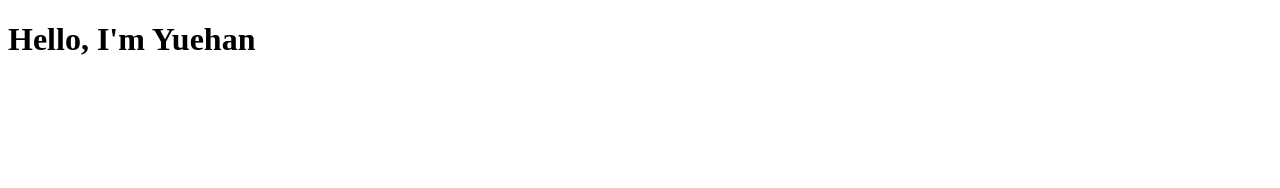
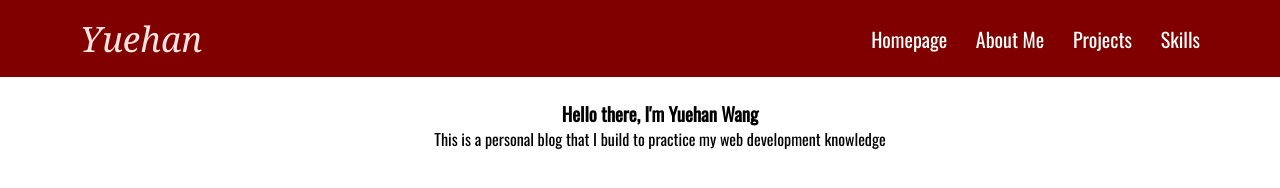
Before and after one commit to Yuehan-Wang/yuehan.github.io, a plain HTML site: page index.html in a window 1280 px wide. Drawn offline with nearby package versions, Linux system fonts and the light colour scheme.

Commit message:
personal blog frames made

```diff
--- a/index.html
+++ b/index.html
@@ -3,9 +3,28 @@
 <head>
   <meta charset="UTF-8">
   <meta name="viewport" content="width=device-width, initial-scale=1.0">
+  <link rel="preconnect" href="https://fonts.gstatic.com">
+  <link href="https://fonts.googleapis.com/css2?family=Oswald:wght@300;400&family=Staatliches&display=swap" rel="stylesheet">
+  <link rel="stylesheet" href="style.css">
   <title>Homepage</title>
 </head>
 <body>
-  <h1>Hello, I'm Yuehan</h1>
+  <div class="navigate">
+    <div class="inner-bar">
+      <div class="logo">Yuehan</div>
+    <ul class="menu">
+      <li><a href="index.html">Homepage</a></li>
+      <li><a href="aboutme.html">About Me</a></li>
+      <li><a href="">Projects</a></li>
+      <li><a href="">Skills</a></li>
+    </ul>
+  </div>
+</div>
+  <div class="homepage">
+    <div id="homepage-text">
+      <h3>Hello there, I'm Yuehan Wang</h3>
+      <p>This is a personal blog that I build to practice my web development knowledge</p>
+    </div>
+  </div>
 </body>
 </html>
--- /dev/null
+++ b/style.css
@@ -0,0 +1,52 @@
+*{
+    padding: 0px;
+    margin: 0px;
+    box-sizing: border-box;
+    text-decoration: none;
+    font-family: 'Oswald', sans-serif;
+    text-align: center;
+}
+
+/* styling navigate bar */
+.navigate{
+    background-color: maroon;
+    position: absolute;
+    width: 100%;
+    padding: 15px 0;
+}
+.navigate .logo{
+    font-family: Georgia, 'Times New Roman', Times, serif;
+    font-style: italic;
+    font-weight: 500;
+    font-size: 35px;
+    color: mistyrose;
+}
+.navigate .inner-bar{
+    display: flex;
+    align-items: center;
+    justify-content: space-between;
+    padding: 10px;
+    margin: auto;
+    max-width: 1300px;
+    padding: 0 80px;
+    margin: auto;
+}
+.navigate .menu li{
+    list-style: none;
+    display: inline-block;
+}
+.navigate .menu li a{
+    color: mintcream;
+    font-size: 20px;
+    font-weight: 500;
+    margin-left: 25px;
+}
+
+/* styling homepage text */
+.homepage, #aboutme-text{
+    padding-top: 100px;
+    position: flex;
+    height: 100vh;
+    min-height: 500px;
+    margin: auto 0 auto 40px
+}
```
Also changed, not shown: aboutme.html (added, +27 -0 lines).
